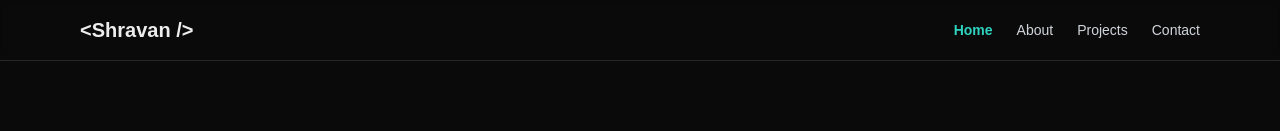
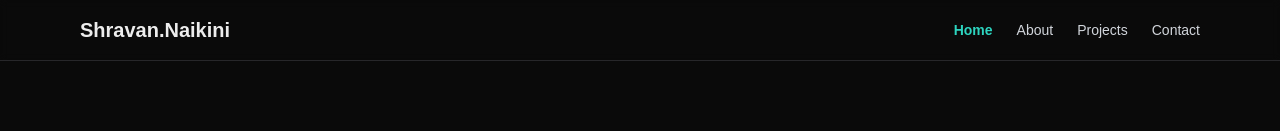
Before and after one commit to vamsi1225/portfoliosite, a Next.js app: page / in a window 1280 px wide. Shown: the top 131 px of the page. Built offline with nearby package versions, Linux system fonts and the light colour scheme.

Commit message:
changing logo piece

```diff
--- a/src/app/components/common/Header.tsx
+++ b/src/app/components/common/Header.tsx
@@ -14,8 +14,11 @@
   return (
     <header className="sticky top-0 z-50 border-b border-zinc-800 bg-background/80 backdrop-blur-sm text-foreground">
       <div className="container mx-auto max-w-6xl px-4 py-4 flex items-center justify-between">
-        <Link href="/" className="text-xl font-bold">
+        {/* <Link href="/" className="text-xl font-bold">
           &lt;Shravan /&gt;
+        </Link> */}
+         <Link href="/" className="text-xl font-bold">
+           Shravan.Naikini
         </Link>
 
         {/* Desktop Nav */}
```
